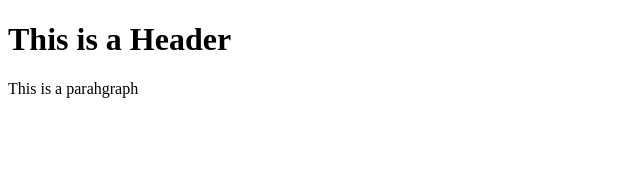
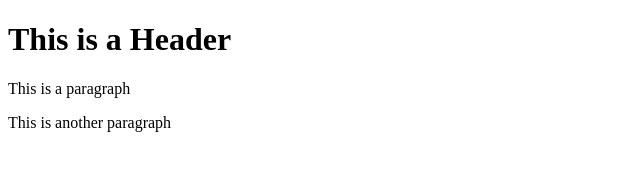
Before and after one commit to Occasionally4eve/git-test, a plain HTML site: page index.html in a window 1280 px wide. Shown: the whole page, without its empty margins (0-640 px from the left). Drawn offline with Linux system fonts and the light colour scheme.

Commit message:
Third commit

```diff
--- a/index.html
+++ b/index.html
@@ -2,6 +2,7 @@
 <html>
     <body>
         <h1>This is a Header</h1>
-        <p>This is a parahgraph</p>
+        <p>This is a paragraph</p>
+        <p>This is another paragraph</p>
     </body>
 </html>
```
